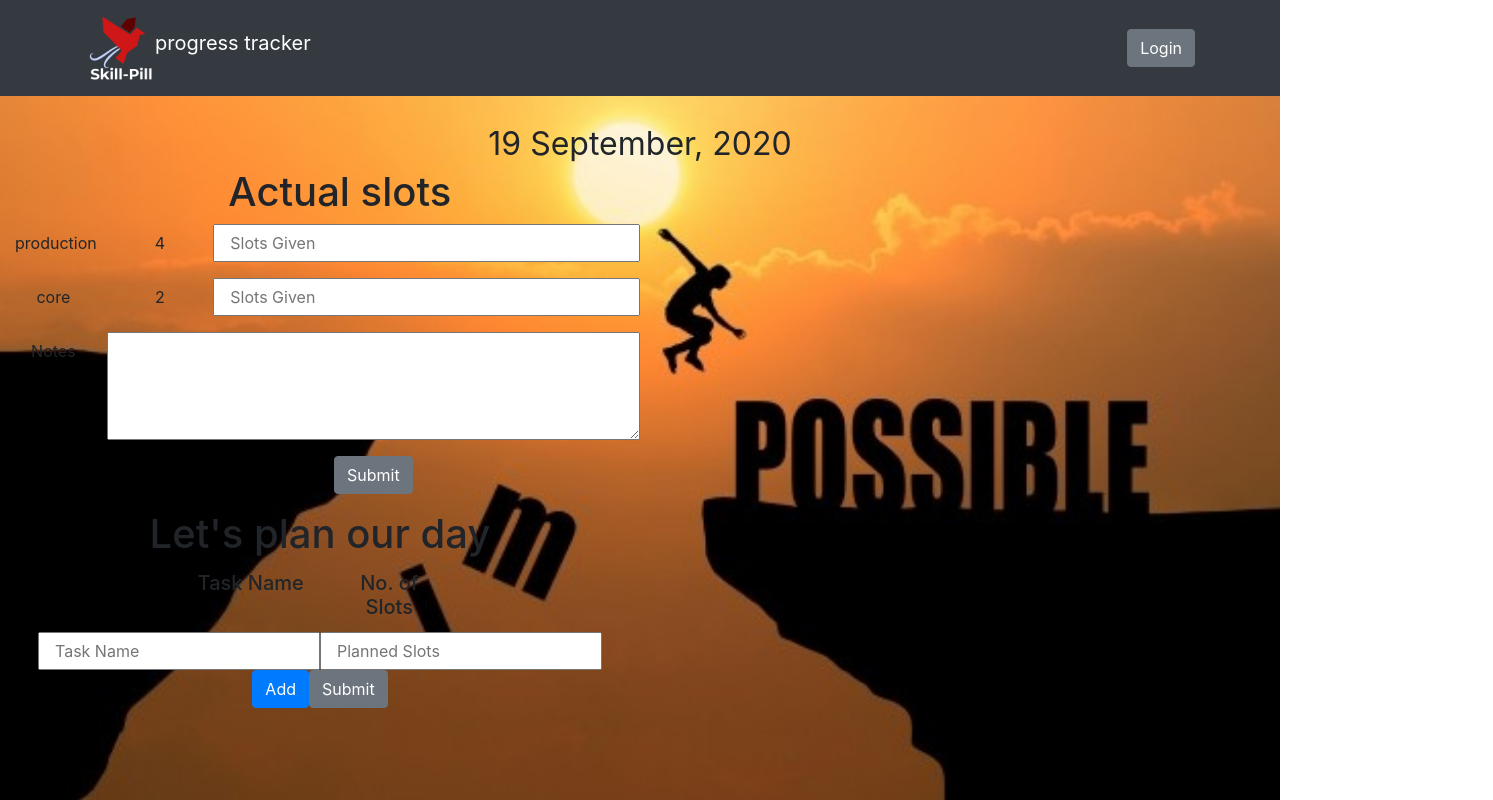
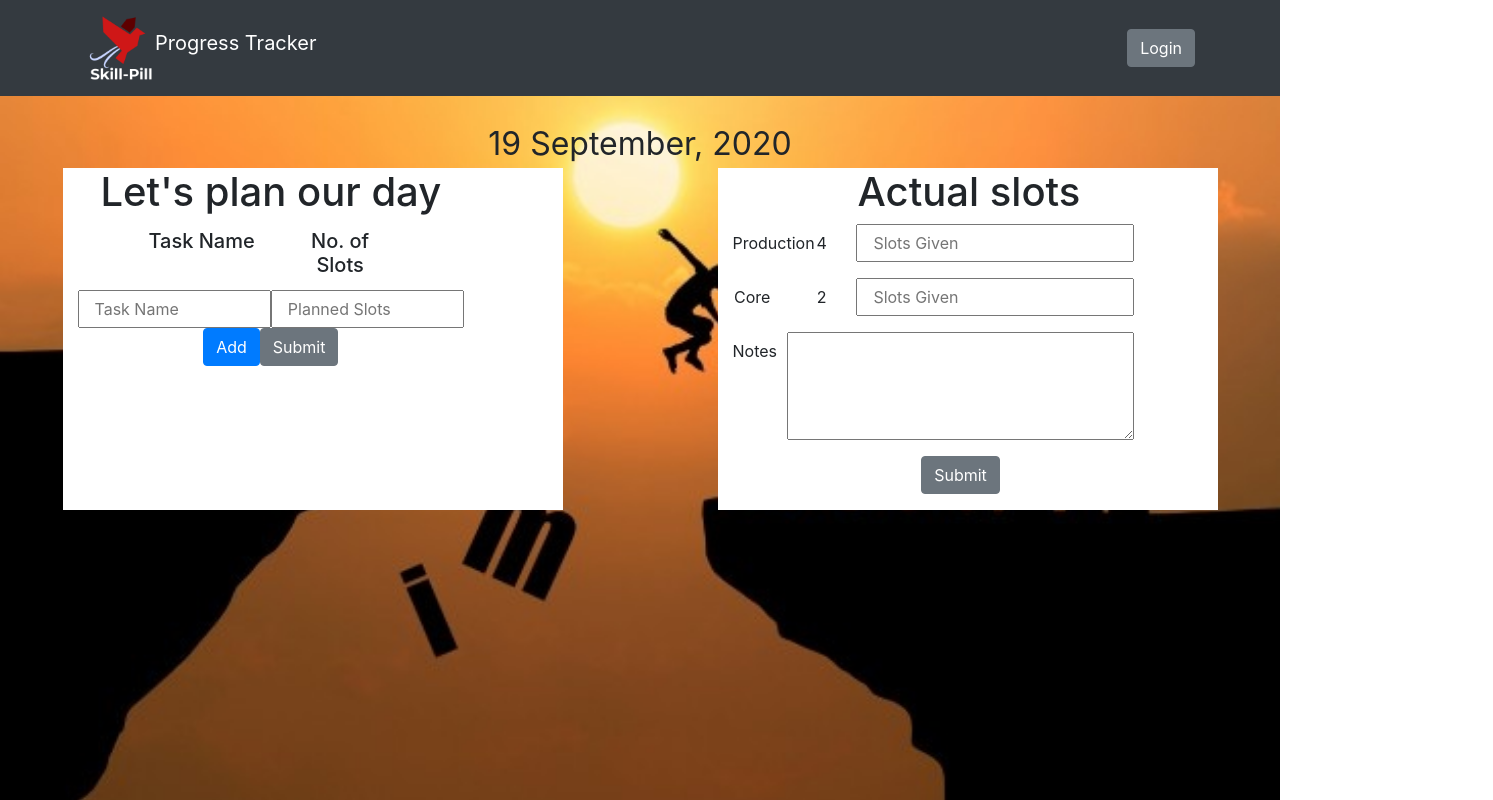
Before and after one commit to prarthanashr04/progress-tracker, a React (Create React App) app: page / in a window 1280 px wide. Shown: the whole page, 1493 px wide, since content can reach past the window. Built offline with nearby package versions, Linux system fonts and the light colour scheme.

Commit message:
changed css

```diff
--- a/src/App.css
+++ b/src/App.css
@@ -35,8 +35,17 @@ body{
   height: 40vmin;
   pointer-events: none;
 }
+.parentform{
 
+  justify-content: center;
+  display: inline-flex;
 
+}
+.formslots{
+  background-color: white;
+  width:80%;
+
+}
 
 @media (prefers-reduced-motion: no-preference) {
   .App-logo {
--- a/src/App.js
+++ b/src/App.js
@@ -24,14 +24,21 @@ class App extends Component {
     {
       var date,actual,planned
       date=<Dat /> ;
-      actual=<ActualSlots config={[{"name":"production","Slots":4},{"name":"core","Slots":2}]} /> ;
+      actual=<ActualSlots config={[{"name":"Production","Slots":4},{"name":"Core","Slots":2}]} /> ;
       planned=<PlannedSlots />
 
     }
   return (<div className="App" >
-    <Header logo = './skillpill.png' title  = "progress tracker"   />
-    {date}{actual}{planned}
-
+    <Header logo = './skillpill.png' title  = "Progress Tracker"   />
+    {date}
+    <div className="row ">
+     <div className="col-12 col-md-6 parentform">
+     {planned}
+      </div>
+      <div className="col-12 col-md-6 parentform">
+      {actual}
+      </div>
+    </div>
    </div>
   );
   }
--- a/src/Components/Actualslots.js
+++ b/src/Components/Actualslots.js
@@ -4,12 +4,12 @@ function submit() {
     alert();
 }
 const ActualSlots = (props) => {
-    return (<div>
-        <div className="col-12 row row-content offset-2">
+    return (<Form className="formslots ">
+        <div className="col-12 row offset-sm-3">
             <h1>Actual slots</h1>
         </div>
-        <div className="col-12 col-md-6">
-            <Form>
+        <div className="col-12 col-md-10">
+
             <Row className="form-group">
                 <Label htmlFor="taskname" md={2}>{props.config[0].name}</Label>
                 <Label htmlFor="planslots" md={2}>{props.config[0].Slots}</Label>
@@ -20,7 +20,7 @@ const ActualSlots = (props) => {
             <Row className="form-group">
                 <Label htmlFor="taskname" md={2}>{props.config[1].name}</Label>
                 <Label htmlFor="taskslots" md={2}>{props.config[1].Slots}</Label>
-                    <input className="col"id="actualslot" placeholder="Slots Given" type="number" min="1" max="10" required />
+                <input className="col" id="actualslot" placeholder="Slots Given" type="number" min="1" max="10" required />
             </Row>
 
             <Row className="form-group">
@@ -29,16 +29,13 @@ const ActualSlots = (props) => {
             </Row>
 
             <Row className="form-group">
-                    <Col md={{size: 10, offset: 2}}>
+                <Col md={{ size: 10, offset: 2 }}>
                     <Button onClick={submit}>Submit</Button>
                 </Col>
             </Row>
-            </Form>
+
         </div>
-
-
-
-    </div>);
+    </Form>);
 }
 
 export default ActualSlots;
--- a/src/Components/Plannedslots.js
+++ b/src/Components/Plannedslots.js
@@ -1,27 +1,28 @@
 import React, { Component } from 'react';
-import { Button } from 'reactstrap';
+import { Button,Form } from 'reactstrap';
 const PlanTask = (props) => {
-    if(props.showCross)
-    var cross=<Button>X</Button>;
+    if (props.showCross)
+        var cross = <Button>X</Button>;
     return (<div className="inlineclass">
-    <input className="col" type="text" placeholder="Task Name" required/>
-    <input className="col" type="number" placeholder="Planned Slots" required/>
+        <input className="col" type="text" placeholder="Task Name" required />
+        <input className="col" type="number" placeholder="Planned Slots" required />
         {cross}
     </div>)
 }
-var showCross=false,tasks=[<div><PlanTask showCross={showCross}/><br/></div>]
-function Add(){
+var showCross = false, tasks = [<div><PlanTask showCross={showCross} /><br /></div>]
+function Add() {
     alert();
-    showCross=true;
+    showCross = true;
     tasks.push(
-        <div><PlanTask showCross={showCross}/><br/></div>
+        <div><PlanTask showCross={showCross} /><br /></div>
     );
 }
 function submit() {
     alert();
 }
 const PlannedSlots = (props) => {
-    return (<div className="col-12 col-md-6">
+    return (<Form className="formslots">
+        <div className="col-12 col-md-10">
             <h1>Let's plan our day</h1>
             <div className="inlineclass">
                 <h5 className="col">Task Name</h5>
@@ -32,7 +33,8 @@ const PlannedSlots = (props) => {
                 <Button color="primary" onClick={Add}>Add</Button>
                 <Button onClick={submit}>Submit</Button>
             </form>
-</div>);
+        </div>
+    </Form>);
 }
 
 export default PlannedSlots;
```
Lines whose indentation alone changed are shown as unchanged.
